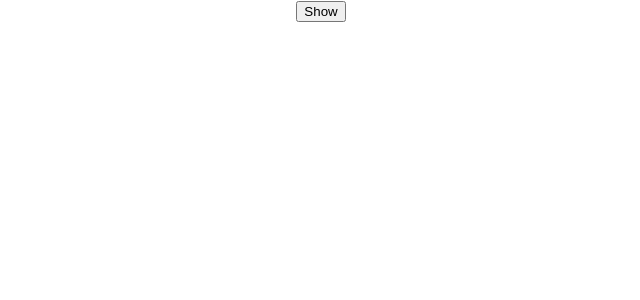
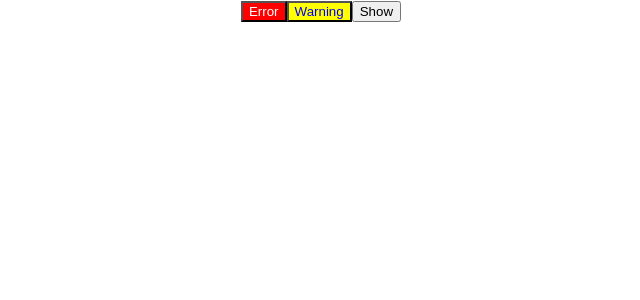
Before and after one commit to prajapatihet/statehandling, a React (Create React App) app: page / in a window 1280 px wide. Shown: the top 300 px of the page, without its empty margins (319-959 px from the left). Built offline with nearby package versions, Linux system fonts and the light colour scheme.

Commit message:
module style

```diff
--- a/src/App.js
+++ b/src/App.js
@@ -1,10 +1,13 @@
 import { useState } from 'react';
 import './App.css';
+import btnModule from './Button.module.css'
 
 function App() {
   let [status, setStatus] = useState(false)
   return (
     <div className="App">
+      <button className={btnModule.error}>Error</button>
+      <button className={btnModule.warning}>Warning</button>
       <button onClick={() => setStatus(!status)}>{(status ? 'Hide' : 'Show')}</button>
       {status ? <p className='para'>Welcome to Page</p> : ''}
 
--- /dev/null
+++ b/src/Button.module.css
@@ -0,0 +1,9 @@
+.error {
+    background-color: red;
+    color: white;
+}
+
+.warning {
+    background-color: yellow;
+    color: blue;
+}
```
